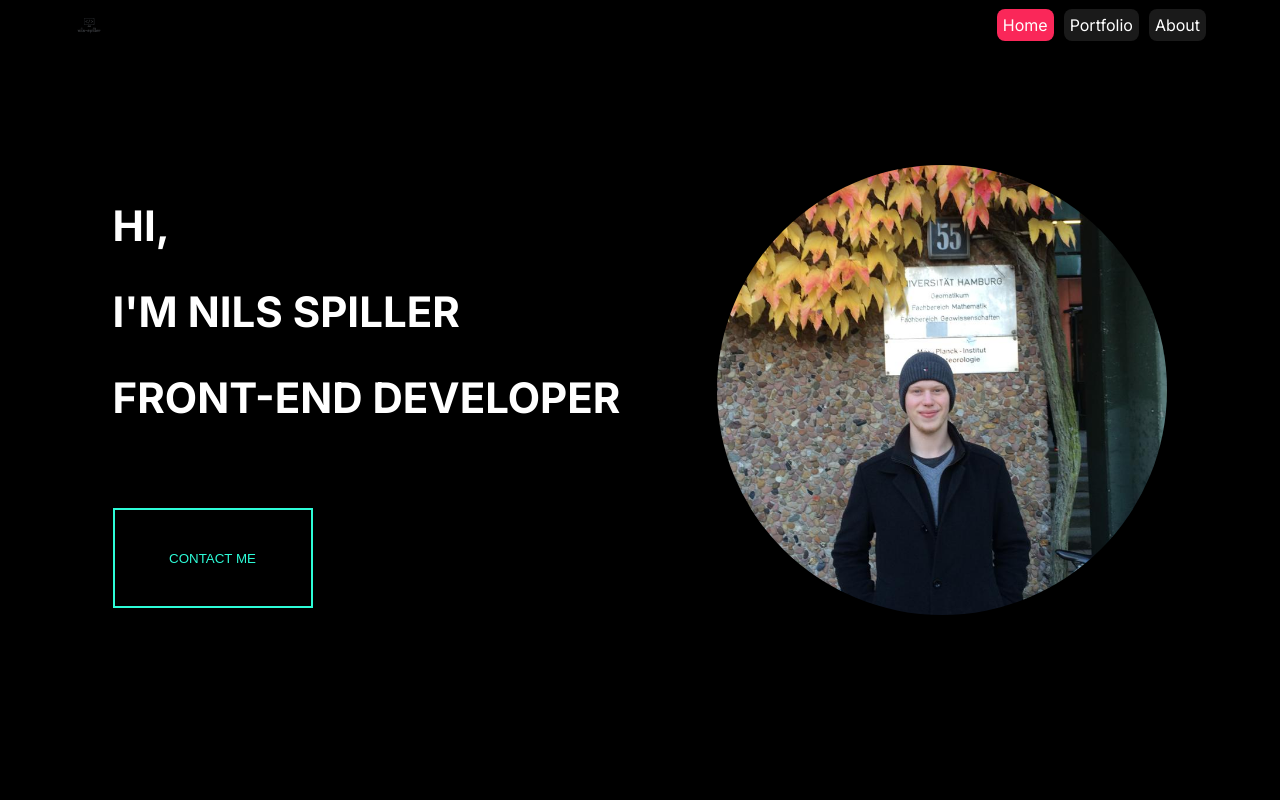
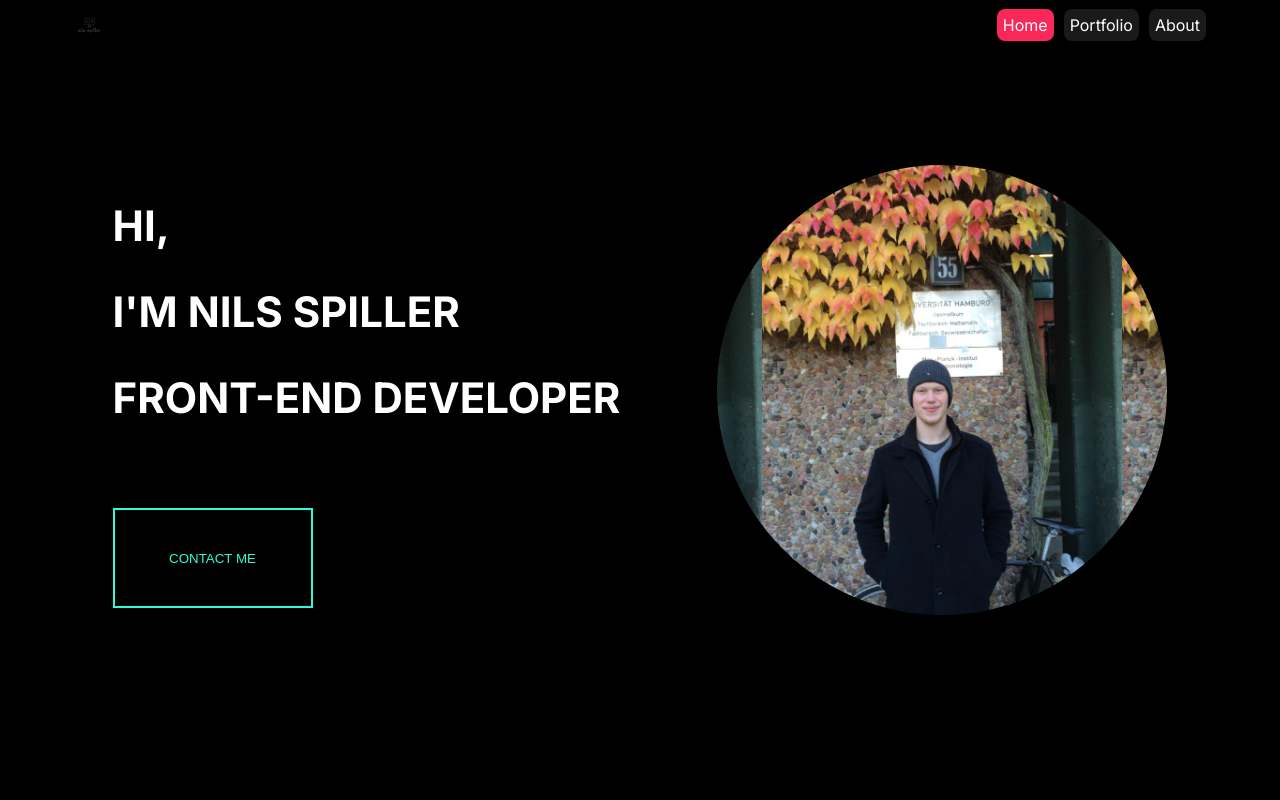
Before and after one commit to nilsSpi/myPage, an Angular app: page / in a window 1280 px wide. Shown: the top 800 px of the page. Built offline with nearby package versions, Linux system fonts and the light colour scheme; a web font is replaced by a local one.

Commit message:
flipImage update for home

```diff
--- a/src/app/about-me/about-me.component.ts
+++ b/src/app/about-me/about-me.component.ts
@@ -35,7 +35,7 @@ public aboutText: string="I like nature related activities like hiking and climb
     {
       url:"assets/img/heart-line.png",
       headline:"The first steps",
-      text:"Because I loved softwareengineering I did some self studies, to increase my view on that subject. Especially the vast variety of frent end development amazed me and so i did courses of udemy and codecamp to get some basic knowledge in HTML/CSS and JavaScript"
+      text:"Because I had great joy in softwareengineering 1, I did some self studies to increase my view on that subject and build some basic projects. Especially the vast variety of front end development amazed me and so i did courses of udemy and codecamp to get some basic knowledge in HTML/CSS and JavaScript"
 
     },
     {
--- a/src/app/home/home.component.html
+++ b/src/app/home/home.component.html
@@ -13,8 +13,19 @@
             <button (click)="showContact()" class="buttonPrimary">CONTACT ME</button>
         </div>
 
-        <img src="assets/img/profilePic1.jpg" alt="profile-pic">
 
+               <div class="flipImage-container">
+                   <div class="card">
+                       <div class="frontCard"></div>
+                       <div class="backCard">
+                           <span>
+                               Iff you are intereseted in seeing more of my projects, check out my
+                               gitHub:
+                           </span>
+                           <a href="https://github.com/nilsSpi" target="_blank">https://github.com/nilsSpi</a>
+                       </div>
+                   </div>
+               </div>
 
     </div>
 
--- a/src/app/home/home.component.scss
+++ b/src/app/home/home.component.scss
@@ -44,6 +44,65 @@ $color-black: #000000;
             border-radius: 100%;
         }
 
+        .flipImage-container{
+            position: relative;
+            margin-top:10%;
+            width: 450px;
+            height: 450px;
+
+            border-radius: 100%;
+            background-color:$color-black;
+            .card{
+
+                border-radius: 100%;
+                position:absolute;
+                width: 100%;
+                height:100%;
+                transform-style: preserve-3d;
+                transition: all 0.5s ease-in;
+                &:hover{
+                    transform:rotateY(180deg);
+                }
+                .frontCard {
+
+                    border-radius: 100%;
+                    position:absolute;
+                    width: 100%;
+                    height:100%;
+                    backface-visibility: hidden;
+                    background-image: url("/assets/img/profilePic1.jpg");
+                    background-position: 50% 50%;
+                    background-size: 80%;
+
+                }
+                .backCard {
+                    border-radius: 100%;
+                    position:absolute;
+                    width: 100%;
+                    height:100%;
+                    backface-visibility: hidden;
+                    background-color:$color-grey;
+                    transform: rotateY(180deg);
+                    display: flex;
+                    align-items: center;
+                    justify-content:center;
+                    flex-direction: column;
+
+                    span{
+                        padding: 8px;
+                        color: $color-secondary;
+                        text-align: center;
+                    }
+                    a{
+                        text-decoration: none;
+                        color: $color-primary;
+
+                    }
+
+                }
+            }
+        }
+
     }
 
 }
@@ -65,7 +124,7 @@ $color-black: #000000;
 
 
 
-            img{
+        .flipImage-container{
                 margin-top: unset !important;
                 align-self: center !important;
                 height: 350px !important;
@@ -121,7 +180,7 @@ $color-black: #000000;
 
 
 
-            img{
+        .flipImage-container{
                 margin-top: unset !important;
                 align-self: center !important;
                 height: 250px !important;
--- a/src/app/work/work.component.ts
+++ b/src/app/work/work.component.ts
@@ -39,7 +39,7 @@ export class WorkComponent implements OnInit {
     new Project("assets/img/join.png","Join","project manegment tool/kanban board","https://nils-spiller.de/projects/join/index.html"),
     new Project("assets/img/elPolloLoco.png","El Pollo Loco","javaScript jump and run game","https://nils-spiller.de/projects/elPolloLoco/index.html"),
     new Project("assets/img/kochWelt.png","Kochwelt","cooking website to share recepies","https://nils-spiller.de/projects/kochWelt/prod/index.html"),
-    new Project("assets/img/projectPlaceholder.jpg","Stay tuned","upcoming...",""),
+    new Project("assets/img/projectPlaceholder.jpg","Ring of fire","upcoming...","https://nils-spiller.de/projects/ring-of-fire/index.html"),
   ];
 
   public allIsShown:boolean = true;
```
